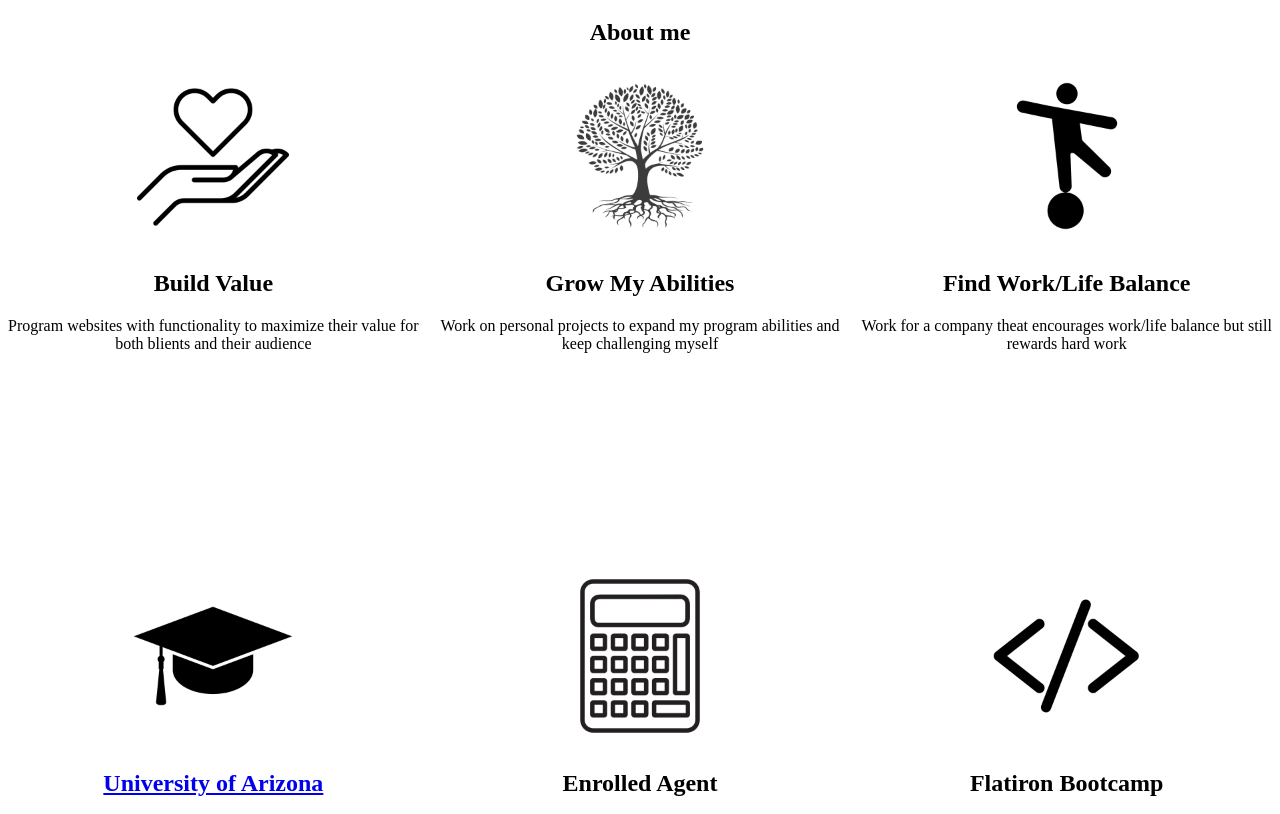
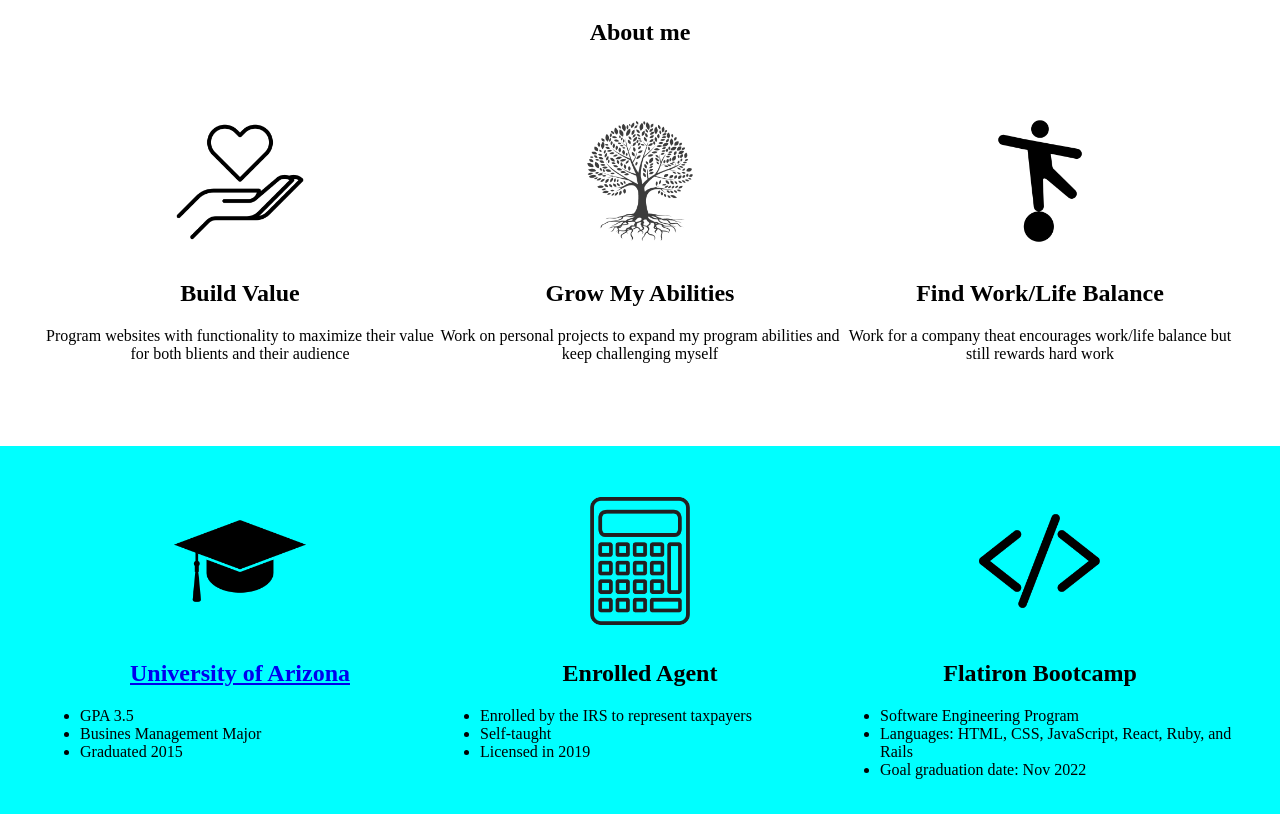
Before and after one commit to bklarer/game-time, a plain HTML site: page index.html in a window 1280 px wide. Shown: the part 61-875 px from the top of the page. Drawn offline with Linux system fonts and the light colour scheme.

Commit message:
touch up margins and alignment

```diff
--- a/index.html
+++ b/index.html
@@ -57,7 +57,7 @@
             <ul>
                 <li>Software Engineering Program</li>
                 <li>Languages: HTML, CSS, JavaScript, React, Ruby, and Rails</li>
-                <li>Goal is to finish the 60 week program in 20 (end date goal is November 2022)</li>
+                <li>Goal graduation date: Nov 2022</li>
             </ul>
         </div>
     </section>
--- a/style.css
+++ b/style.css
@@ -1,28 +1,28 @@
 body {
     width: 100%;
     height: 100%;
-    margin: 0;
+    margin: auto;
     text-align: center;
   }
 
 section {
     display: flex;
     justify-content: space-around;
-    justify-content: space-between;
+    padding: 40px;
 }
 
 section>div {
-    height: 500px;
-    width: 800px;
+    height: 300px;
+    width: 400px;
 }
 
 section>div>img {
-    width: 180px;
-    height: 180px;
+    width: 150px;
+    height: 150px;
 }
 
 section>div>ul {
-    text-align: left
+    text-align: left;
 }
 
 #goals {
@@ -30,7 +30,7 @@ section>div>ul {
 }
 
 #education {
-
+    background-color: aqua;
 }
 
 #experience {
```
